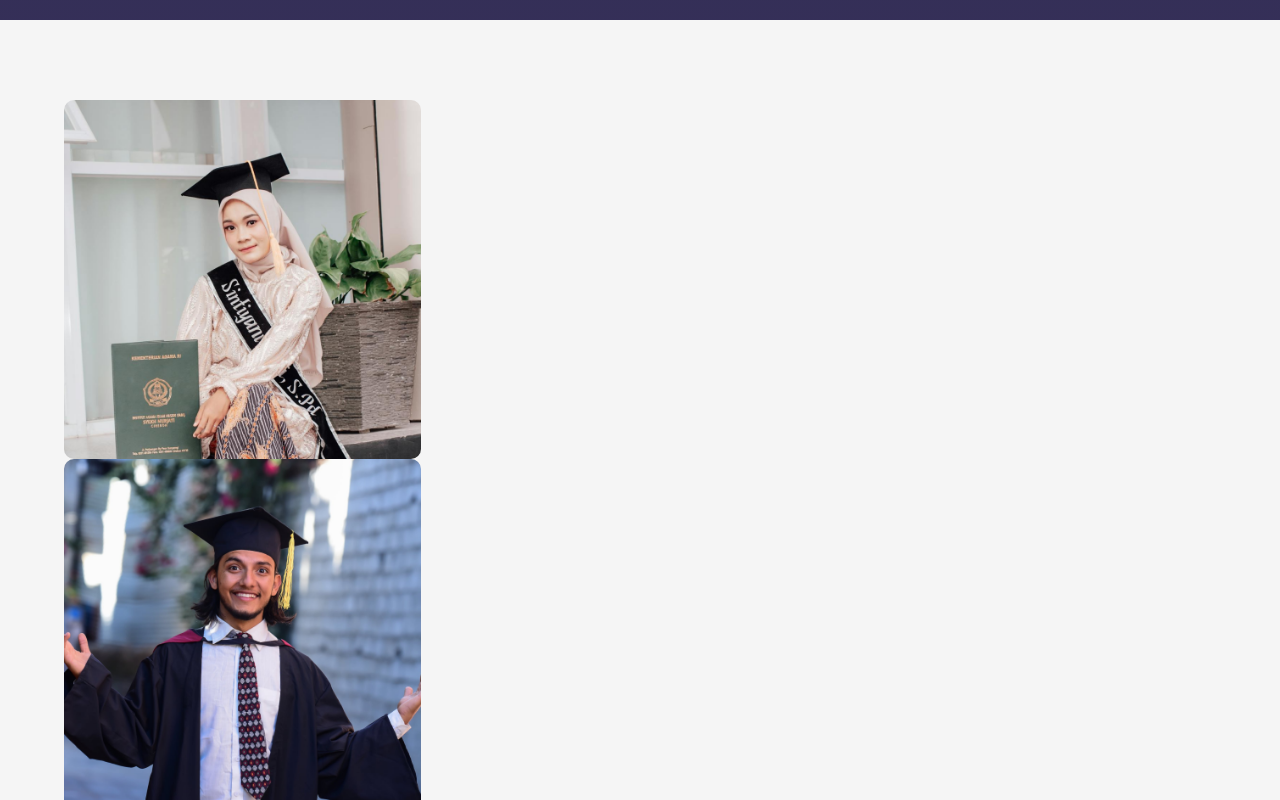
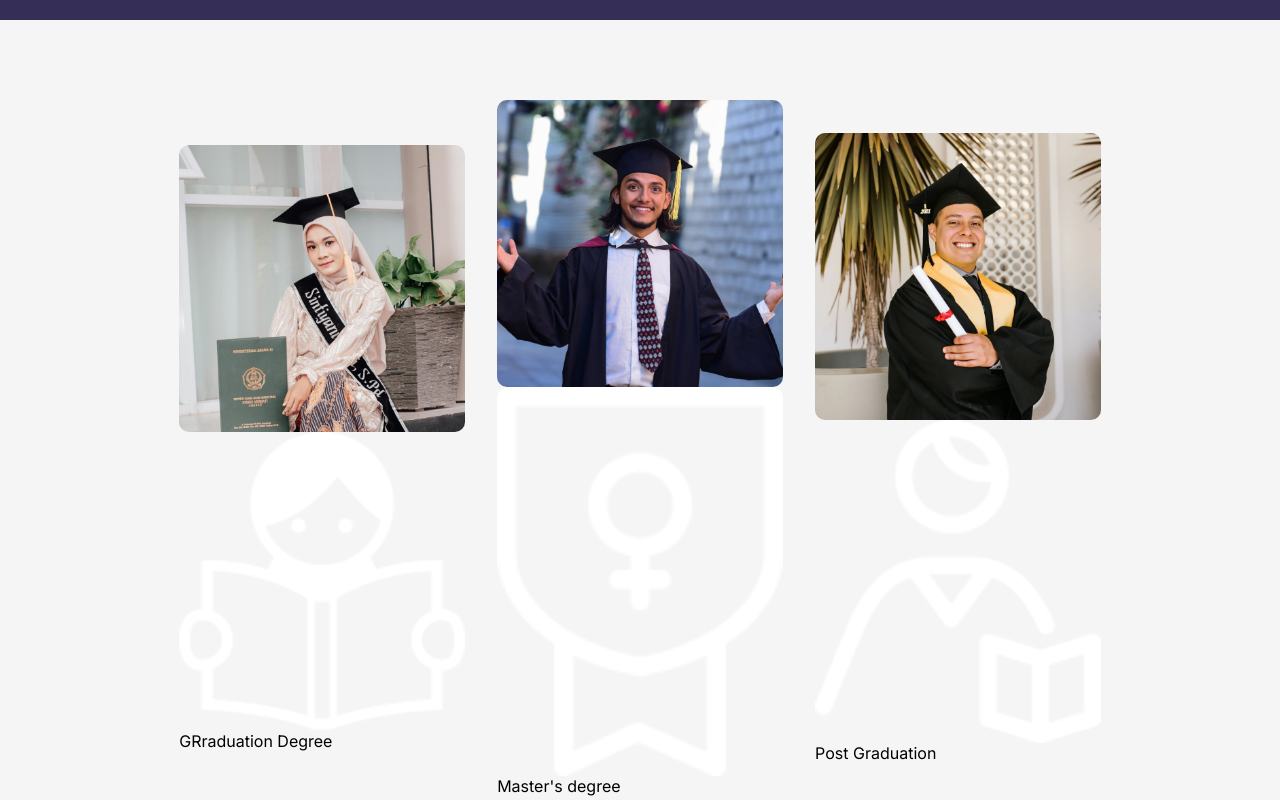
Before and after one commit to Developerfiyin/edusity-webpage, a React (Vite) app: page / in a window 1280 px wide. Shown: the part 780-1580 px from the top of the page. Built offline with nearby package versions, Linux system fonts and the light colour scheme; grey boxes are pictures that could not be loaded.

Commit message:
created a div called caption

```diff
--- a/src/App.jsx
+++ b/src/App.jsx
@@ -6,7 +6,9 @@ const App = () => {
     <div>
       <Navbar />
       <Hero />
-      <Programs />
+      <div className="container">
+        <Programs />
+      </div>
     </div>
   );
 };
--- a/src/Components/Programs/programs.css
+++ b/src/Components/Programs/programs.css
@@ -1,9 +1,9 @@
 .programs {
   margin: 80px auto;
   width: 90%;
+  display: flex;
   align-items: center;
   justify-content: space-between;
-  display: flex;
 }
 
 .program img {
--- a/src/Components/Programs/programs.jsx
+++ b/src/Components/Programs/programs.jsx
@@ -2,13 +2,32 @@ import "./programs.css";
 import Program1 from "../../assets/program-1.png";
 import Program2 from "../../assets/program-2.png";
 import Program3 from "../../assets/program-3.png";
+import Programicon1 from "../../assets/program-icon-1.png";
+import Programicon2 from "../../assets/program-icon-2.png";
+import Programicon3 from "../../assets/program-icon-3.png";
 const Programs = () => {
   return (
     <div className="programs">
       <div className="program ">
         <img src={Program1} alt="The program image" />
+        <div className="caption">
+          <img src={Programicon1} alt="The programming image " />
+          <p>GRraduation Degree</p>
+        </div>
+      </div>
+      <div className="program">
         <img src={Program2} alt="The program image 2" />
+        <div className="caption">
+          <img src={Programicon2} alt="the second icon image" />
+          <p>Master's degree</p>
+        </div>
+      </div>
+      <div className="program">
         <img src={Program3} alt="The program image 3" />
+        <div className="caption">
+          <img src={Programicon3} alt="the third icon image" />
+          <p>Post Graduation</p>
+        </div>
       </div>
     </div>
   );
```
